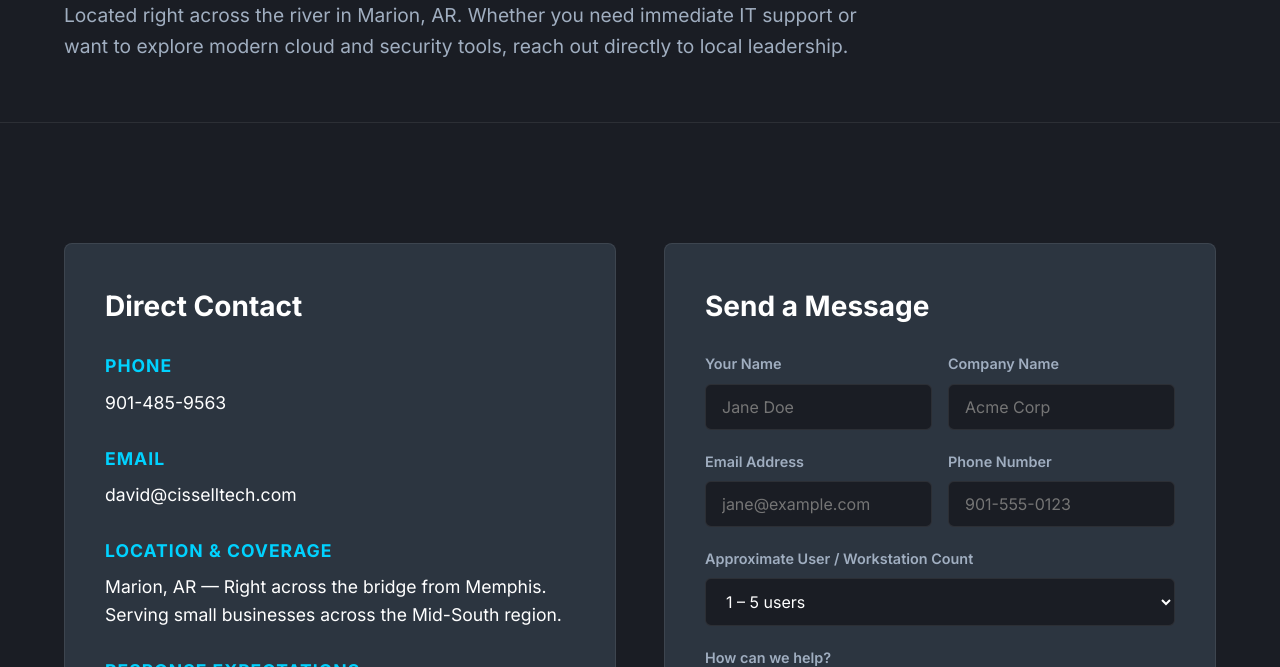
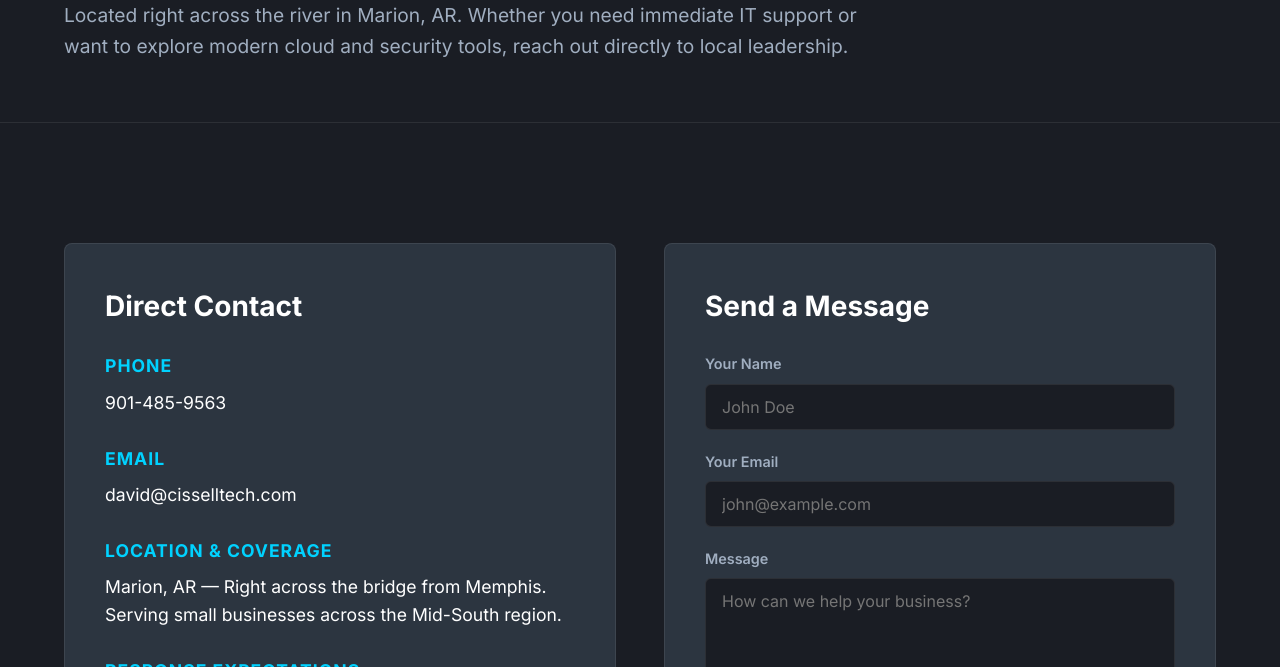
Before and after one commit to cissell-tech/cissell-tech, a plain HTML site: page contact.html in a window 1280 px wide. Shown: the part 285-952 px from the top of the page. Drawn offline with Linux system fonts and the light colour scheme.

Commit message:
Add files via upload

```diff
--- a/contact.html
+++ b/contact.html
@@ -160,46 +160,26 @@
         <div class="contact-form">
           <h2 style="font-size: 1.75rem; margin-bottom: 24px;">Send a Message</h2>
 
-          <form action="https://formspree.io/f/YOUR_FORMSPREE_KEY" method="POST">
+          <form action="https://formspree.io/f/mrpgyljy" method="POST">
+  <!-- Anti-Spam Honeypot -->
+  <input type="text" name="_gotcha" style="display:none !important;" tabindex="-1" autocomplete="off" />
 
-            <div class="form-row">
   <div class="form-group">
-                <label for="full-name">Your Name</label>
-                <input type="text" id="full-name" name="name" required placeholder="Jane Doe">
-              </div>
-              <div class="form-group">
-                <label for="company">Company Name</label>
-                <input type="text" id="company" name="company" placeholder="Acme Corp">
-              </div>
-            </div>
-
-            <div class="form-row">
-              <div class="form-group">
-                <label for="email">Email Address</label>
-                <input type="email" id="email" name="email" required placeholder="jane@example.com">
-              </div>
-              <div class="form-group">
-                <label for="phone">Phone Number</label>
-                <input type="tel" id="phone" name="phone" placeholder="901-555-0123">
-              </div>
+    <label for="name">Your Name</label>
+    <input type="text" id="name" name="name" placeholder="John Doe" required />
   </div>
 
   <div class="form-group">
-              <label for="users">Approximate User / Workstation Count</label>
-              <select id="users" name="user_count">
-                <option value="1-5">1 – 5 users</option>
-                <option value="6-20">6 – 20 users</option>
-                <option value="21-50">21 – 50 users</option>
-                <option value="50+">50+ users</option>
-              </select>
+    <label for="email">Your Email</label>
+    <input type="email" id="email" name="email" placeholder="john@example.com" required />
   </div>
 
   <div class="form-group">
-              <label for="message">How can we help?</label>
-              <textarea id="message" name="message" rows="5" required placeholder="Tell us about your current technology setup or goals..."></textarea>
+    <label for="message">Message</label>
+    <textarea id="message" name="message" rows="5" placeholder="How can we help your business?" required></textarea>
   </div>
 
-            <button type="submit" class="btn btn-primary" style="width: 100%;">Submit Message</button>
+  <button type="submit" class="submit-btn">Send Message</button>
 </form>
         </div>
 
```
Lines whose indentation alone changed are shown as unchanged.
